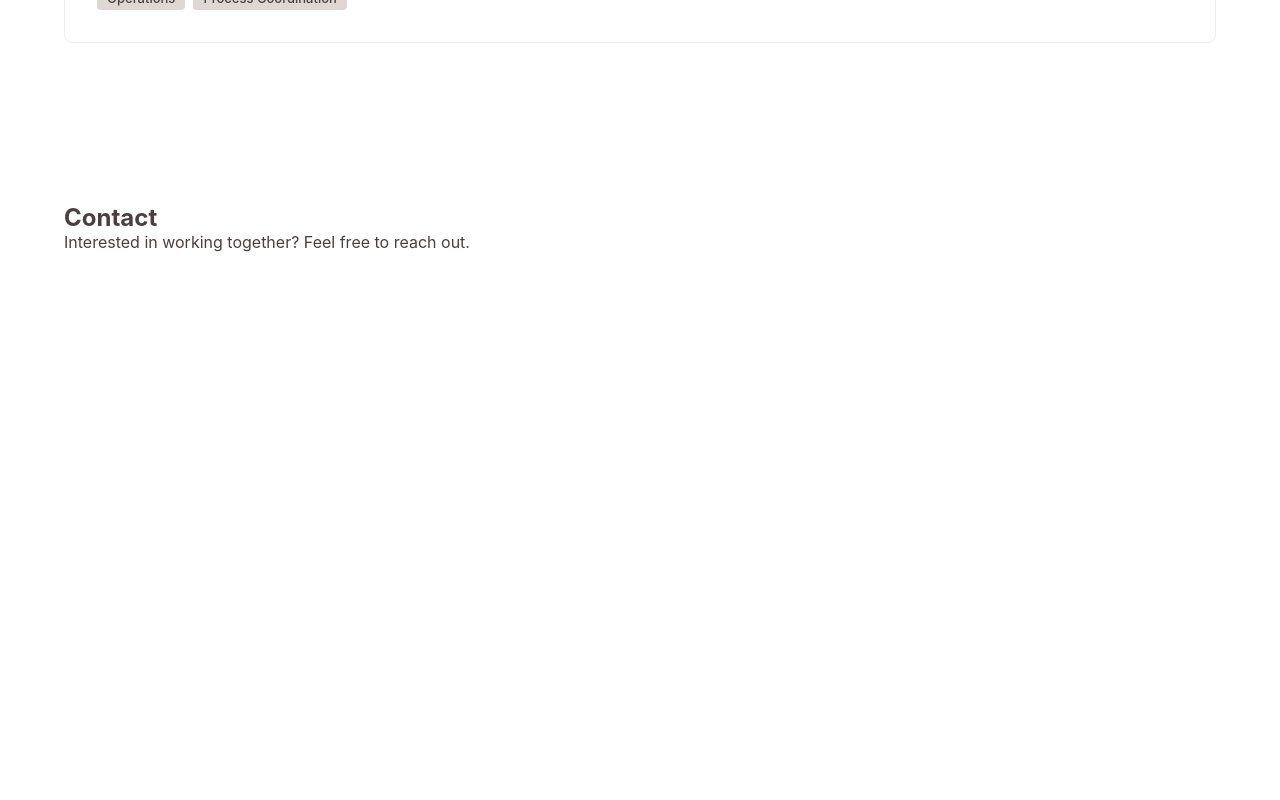
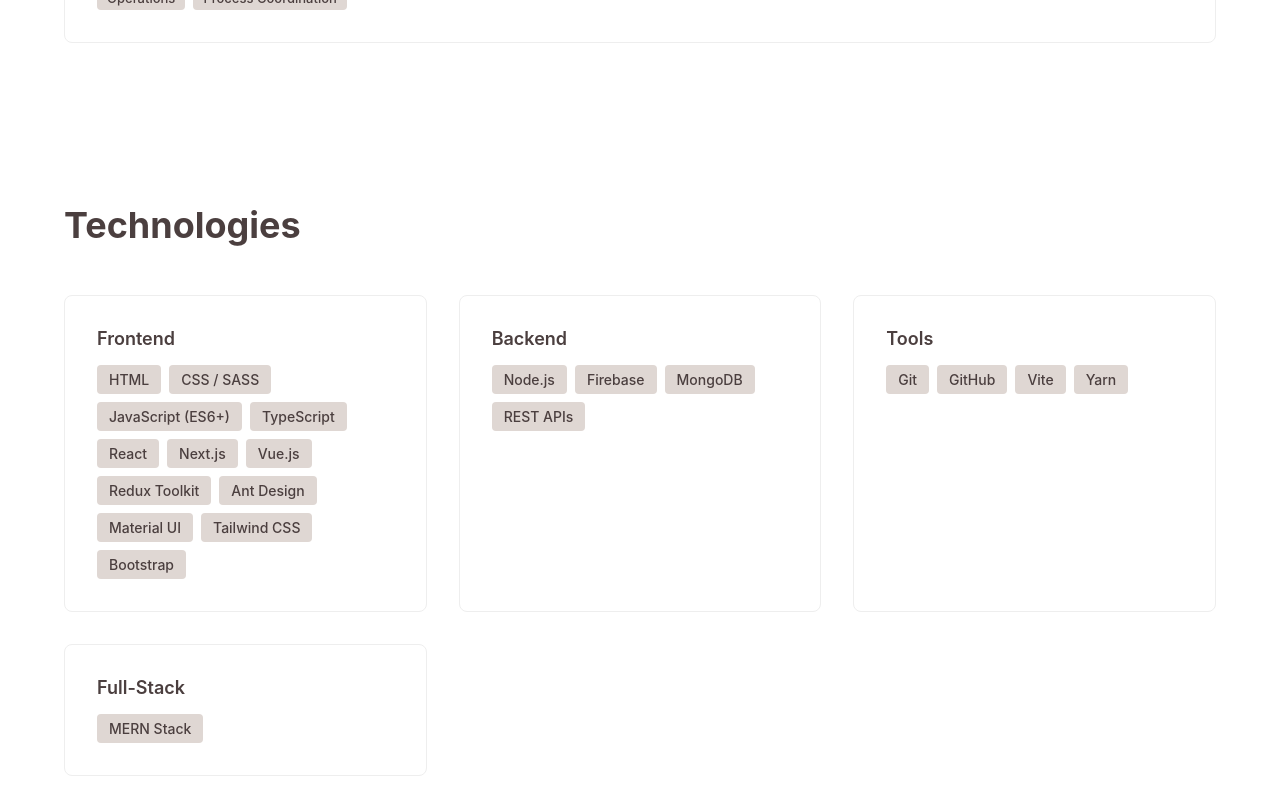
Before and after one commit to veljko-naumovic/frontend-portfolio, a React app: page / in a window 1280 px wide. Shown: the part 2420-3220 px from the top of the page. Before the commit the page ends 2752 px from the top, so only its background shows below. Built offline with nearby package versions, Linux system fonts and the light colour scheme; the HTML template or start-up script is replaced by a standard one.

Commit message:
Add technologies section

```diff
--- a/src/sections/Technologies/Technologies.scss
+++ b/src/sections/Technologies/Technologies.scss
@@ -0,0 +1,45 @@
+@use "../../styles/index" as *;
+
+.technologies-title {
+    font-size: 36px;
+    font-weight: 700;
+    margin-bottom: 48px;
+    color: $secondary-color;
+}
+
+.technologies-grid {
+    display: grid;
+    grid-template-columns: repeat(3, 1fr);
+    gap: 32px;
+}
+
+.technologies-group {
+    padding: 32px;
+    border: 1px solid #eee;
+    border-radius: 8px;
+    background-color: #fff;
+
+    h3 {
+        font-size: 18px;
+        font-weight: 600;
+        margin-bottom: 16px;
+        color: $secondary-color;
+    }
+
+    ul {
+        list-style: none;
+        padding: 0;
+        display: flex;
+        flex-wrap: wrap;
+        gap: 8px;
+    }
+
+    li {
+        font-size: 14px;
+        padding: 6px 12px;
+        border-radius: 4px;
+        background-color: $primary-color;
+        color: $secondary-color;
+        font-weight: 500;
+    }
+}
--- a/src/sections/Technologies/Technologies.tsx
+++ b/src/sections/Technologies/Technologies.tsx
@@ -1,7 +1,72 @@
 import React from "react";
 
+import "./Technologies.scss";
+
+const technologies = {
+	frontend: [
+		"HTML",
+		"CSS / SASS",
+		"JavaScript (ES6+)",
+		"TypeScript",
+		"React",
+		"Next.js",
+		"Vue.js",
+		"Redux Toolkit",
+		"Ant Design",
+		"Material UI",
+		"Tailwind CSS",
+		"Bootstrap",
+	],
+	backend: ["Node.js", "Firebase", "MongoDB", "REST APIs"],
+	fullstack: ["MERN Stack"],
+	tools: ["Git", "GitHub", "Vite", "Yarn"],
+};
+
 const Technologies = () => {
-	return <div></div>;
+	return (
+		<section className="technologies section" id="technologies">
+			<div className="container">
+				<h2 className="technologies-title">Technologies</h2>
+
+				<div className="technologies-grid">
+					<div className="technologies-group">
+						<h3>Frontend</h3>
+						<ul>
+							{technologies.frontend.map((tech) => (
+								<li key={tech}>{tech}</li>
+							))}
+						</ul>
+					</div>
+
+					<div className="technologies-group">
+						<h3>Backend</h3>
+						<ul>
+							{technologies.backend.map((tech) => (
+								<li key={tech}>{tech}</li>
+							))}
+						</ul>
+					</div>
+
+					<div className="technologies-group">
+						<h3>Tools</h3>
+						<ul>
+							{technologies.tools.map((tech) => (
+								<li key={tech}>{tech}</li>
+							))}
+						</ul>
+					</div>
+					<div className="technologies-group">
+						<h3>Full-Stack</h3>
+						<ul>
+							{technologies.fullstack.map((tech) => (
+								<li key={tech}>{tech}</li>
+							))}
+						</ul>
+					</div>
+				</div>
+			</div>
+		</section>
+	);
 };
 
 export default Technologies;
```
